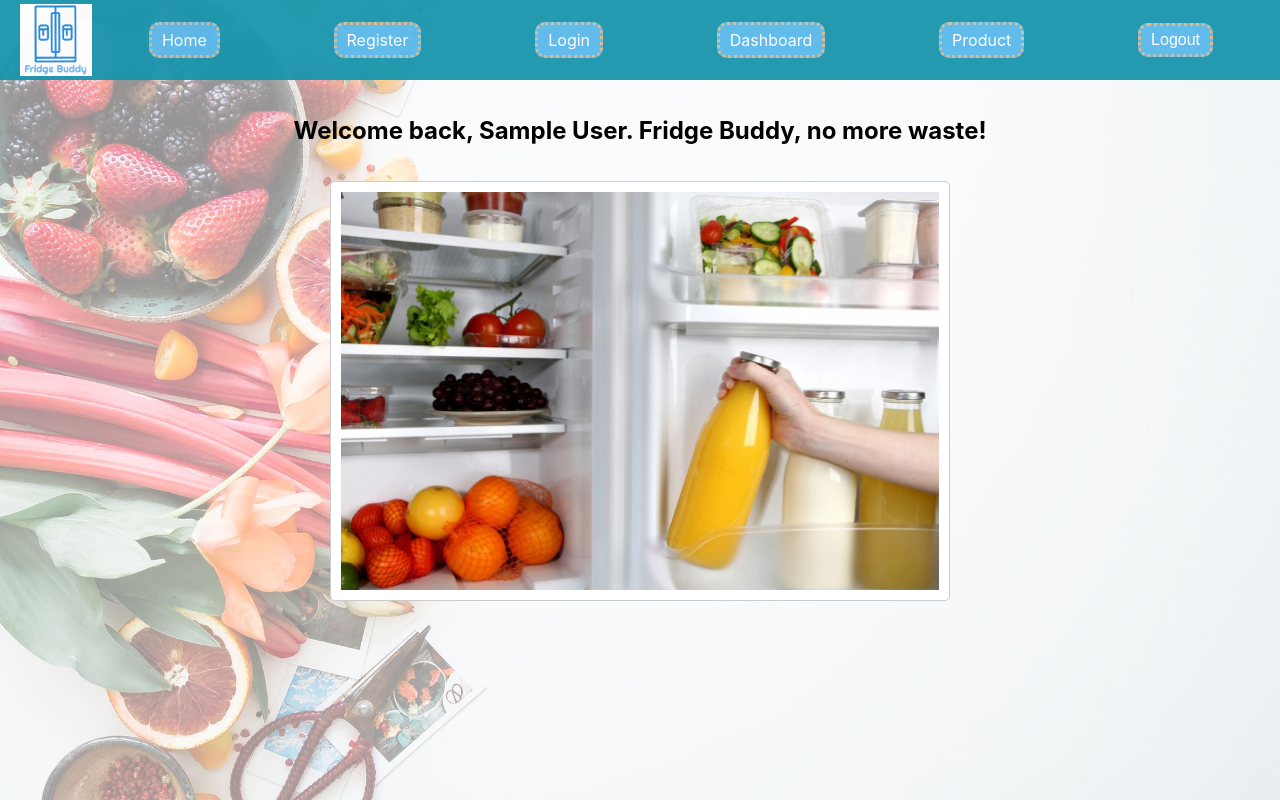
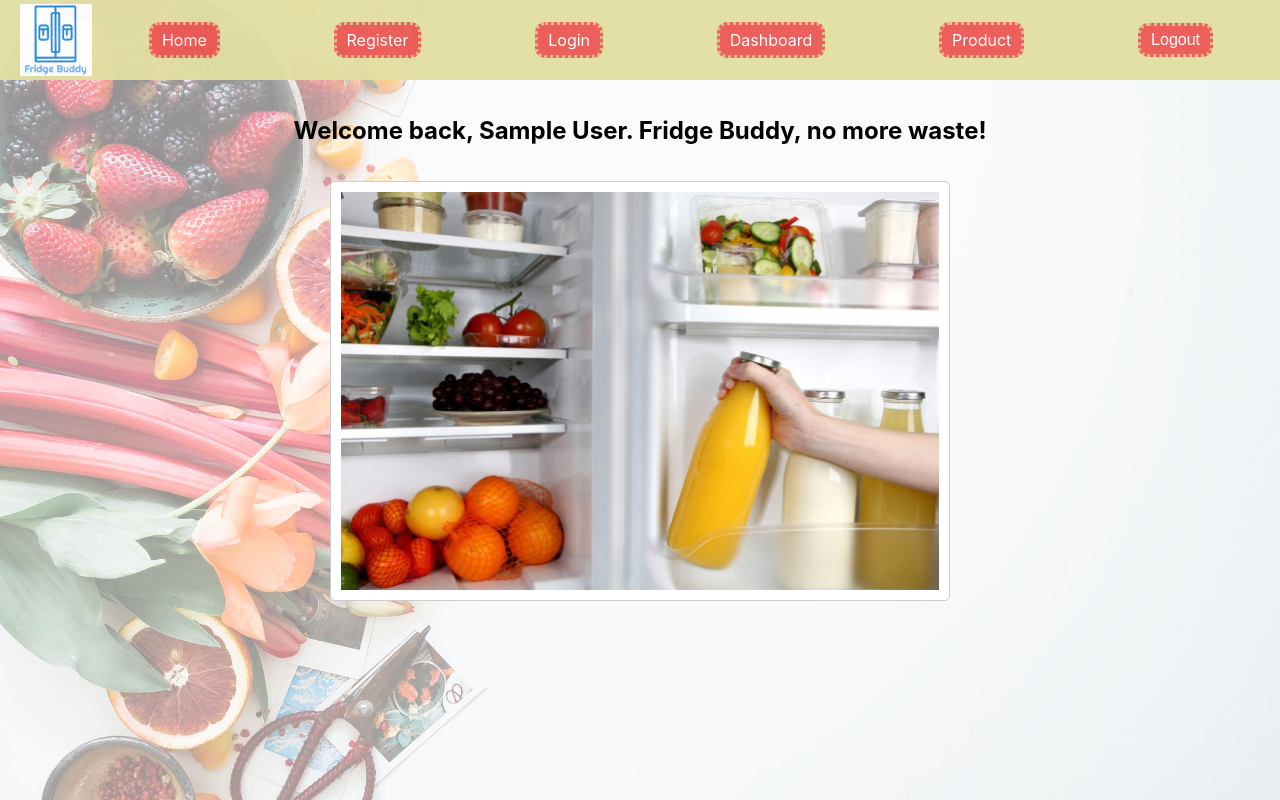
Before and after one commit to RachelTWQ/FridgeBuddy, a React (Create React App) app in the folder fridge-buddy/: page / in a window 1280 px wide. Built offline with nearby package versions, Linux system fonts and the light colour scheme; sample sign-in values are in the browser's storage.

Commit message:
change color schema

```diff
--- a/fridge-buddy/src/NavBar.jsx
+++ b/fridge-buddy/src/NavBar.jsx
@@ -11,7 +11,7 @@ function Logout({ handleLogout }) {
 const linkStyle = {
   textDecoration: 'none',
   color: 'white',
-  background: '#5AB9EA',
+  background: '#ED5752',
   borderRadius: '5px',
   border: 'none',
   boxShadow: '1px 1px 0px 2px rgba (0,0,0,0.3)',
--- a/fridge-buddy/src/style/formstyle.css
+++ b/fridge-buddy/src/style/formstyle.css
@@ -16,7 +16,7 @@
   box-shadow: 1px 8px 5px rgba(0,0,0,.2);
 }
 .form-style h1 {
-  background: #19A9AD;
+  background: #739F3D;
   padding: 20px 0;
   font-size: 140%;
   font-weight: 300;
@@ -63,13 +63,13 @@
   -moz-box-sizing: border-box;
   width: 100%;
   padding: 3%;
-  background: #19A9AD;
+  background: #739F3D;
   color: #fff;
   font-size: 110% ;
 }
 
 .form-style input[type="button"]:hover,
 .form-style input[type="submit"]:hover {
-  background: #1995AD;
+  background: #258039;
   text-transform: uppercase;
 }
--- a/fridge-buddy/src/style/navbar.css
+++ b/fridge-buddy/src/style/navbar.css
@@ -1,8 +1,7 @@
 .logoutButton {
     border-radius: 5px;
     border: none;
-    box-shadow: 1px 1px 0px 2px rgba (0,0,0,0.3);
-    background: #5AB9EA;
+    background: #ED5752;
     color: white;
     cursor: pointer;
     font-size: 1rem;
@@ -18,7 +17,7 @@
 
   .navbar {
     align-items: center;
-    background: #1995AD;
+    background: rgb(226, 223, 162);
     z-index: 99999;
     opacity: 0.95;
     display: flex;
@@ -39,7 +38,7 @@
   }
 
   .nav_icon {
-    background-color: #5AB9EA;
+    background-color: #ED5752;
     border-color: burlywood;
     border-style: dotted;
     border-radius: 10px;
@@ -48,7 +47,7 @@
   }
 
   .nav_icon_logout {
-    background-color:#5AB9EA;
+    background-color:#ED5752;
     border-color: burlywood;
     border-style: dotted;
     border-radius: 10px;
@@ -57,7 +56,7 @@
   }
 
   .nav_icon:hover, .nav_icon_logout:hover {
-    color: #003D66;
-    box-shadow:5px 7px 0px 0px #003D66;
+    color: #AF4425;
+    box-shadow:5px 7px 0px 0px #AF4425;
     transform: translate(-5px, -7px);
   }
--- a/fridge-buddy/src/style/popup.css
+++ b/fridge-buddy/src/style/popup.css
@@ -24,7 +24,7 @@
   }
 
   .popup_inner > h1 {
-    background:#43D1AF;
+    background:#19A9AD;
     padding: 20px 0;
     font-size: 140%;
     font-weight: 300;
@@ -57,9 +57,9 @@
   }
 
   .popup_inner > input[type="text"]:focus {
-    box-shadow: 0 0 5px #43D1AF;
+    box-shadow: 0 0 5px #ACD0C0;
     padding: 3%;
-    border: 1px solid #43D1AF;
+    border: 1px solid #ACD0C0;
   }
 
   .popup_inner > input[type="button"] {
@@ -68,8 +68,8 @@
     -moz-box-sizing: border-box;
     width: 100%;
     padding: 3%;
-    background: #43D1AF;
-    border-bottom: 2px solid #30C29E;
+    background: #19A9AD;
+    border-bottom: 2px solid #1995AD;
     border-top-style: none;
     border-right-style: none;
     border-left-style: none;
@@ -77,5 +77,5 @@
   }
 
   .popup_inner > input[type="button"]:hover {
-    background: #2EBC99;
+    background: #1995AD;
   }
--- a/fridge-buddy/src/style/tablestyle.css
+++ b/fridge-buddy/src/style/tablestyle.css
@@ -74,7 +74,7 @@
     }
   }
   .responsive-table thead th {
-    background-color: #19A9AD;
+    background-color: #258039;
     border: 1px solid #75B1A9;
     font-weight: normal;
     text-align: center;
```
